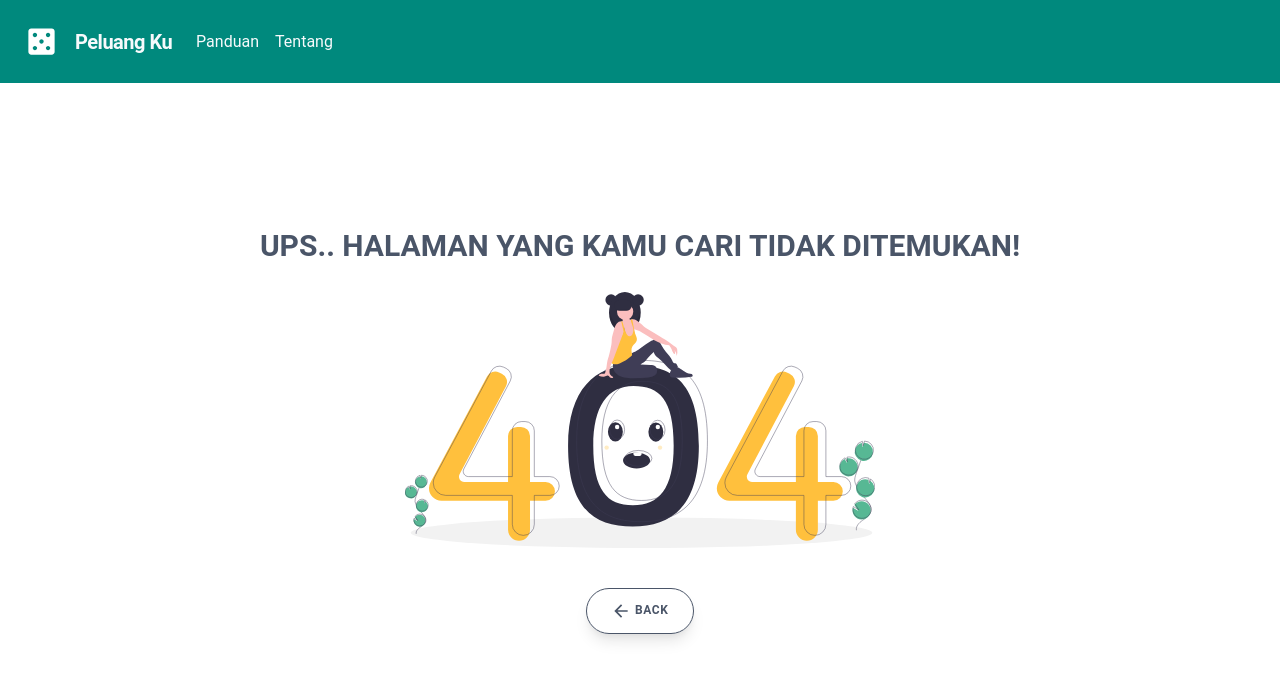
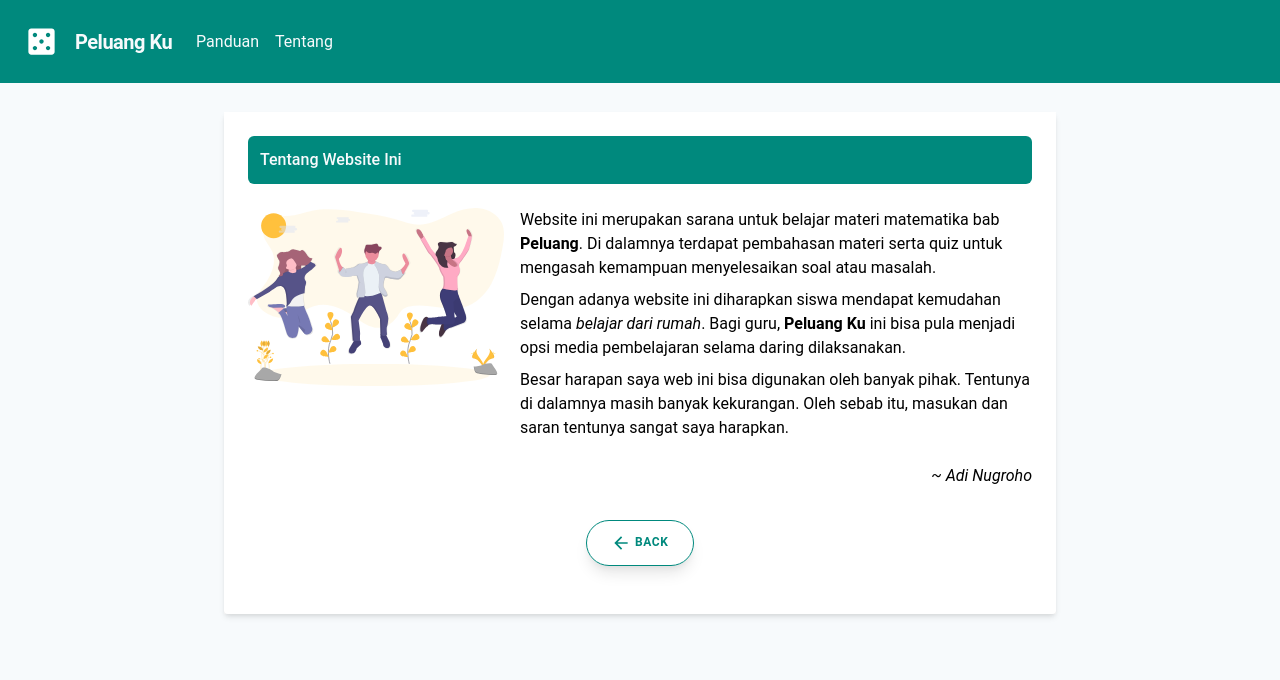
Before and after one commit to adiinugr/peluangku, a React (Create React App) app: page /tentang in a window 1280 px wide. Shown: the top 680 px of the page. Built offline with nearby package versions, Linux system fonts and the light colour scheme.

Commit message:
tambah panduan dan tentang plus fix mathjax

```diff
--- a/package.json
+++ b/package.json
@@ -1,7 +1,7 @@
 {
   "name": "peluangku",
   "version": "0.1.0",
-  "private": false,
+  "private": true,
   "homepage": "https://adiinugr.github.io/peluangku",
   "dependencies": {
     "@material-ui/core": "^4.11.0",
--- a/src/App.js
+++ b/src/App.js
@@ -10,6 +10,8 @@ import QuizLayout from './components/QuizLayout';
 import NotFound from './components/NotFound';
 import Test from './components/Test';
 import FinishMateri from './components/FinishMateri';
+import Tentang from './components/Tentang';
+import Panduan from './components/Panduan';
 
 function App() {
 
@@ -25,6 +27,9 @@ function App() {
             <Route path='/test' component={Test} />
             <Route path='/quiz' component={QuizLayout} />
             <Route path='/finish-materi' component={FinishMateri} />
+            <Route path='/tentang' component={Tentang} />
+            <Route path='/panduan' component={Panduan} />
+            <Route path='/peluangku' component={Jumbotron} />
             <Route path='*' component={NotFound} />
           </Switch>
         </div>
--- a/src/components/Header.js
+++ b/src/components/Header.js
@@ -17,7 +17,7 @@ function Header() {
 
     return (
         <div
-            className="flex items-center w-full justify-between flex-wrap bg-myColor-second p-6 fixed"
+            className="flex items-center w-full justify-between flex-wrap z-10 bg-myColor-second p-6 fixed"
         >
             <div className="flex items-center flex-shrink-0 text-white mr-6">
                 <CasinoIcon fontSize="large" />
--- /dev/null
+++ b/src/components/Panduan.js
@@ -0,0 +1,48 @@
+import React from 'react'
+import ArrowBackIcon from '@material-ui/icons/ArrowBack'
+
+import Celebration from '../assets/svg/celebration.svg'
+import { Link } from 'react-router-dom'
+
+const Panduan = () => {
+    return (
+        <div className="py-4 lg:py-8 lg:px-56 bg-gray-100" style={{ height: "calc(100vh - 5rem)" }}>
+            <div className="container mx-auto">
+                <div className="bg-white">
+                    <div className="w-full rounded p-6 shadow-md">
+                        <div className="bg-myColor-second text-gray-100 font-medium p-3 mb-6 rounded-md" >
+                            Panduan Penggunaan Website Ini
+                        </div>
+                        <div className="flex flex-col items-center md:items-start md:flex-row">
+                            <div className="w-1/2 md:w-1/3">
+                                <img src={Celebration} alt="" />
+                            </div>
+                            <div className="w-full md:w-2/3 mt-6 lg:mt-0 lg:ml-4">
+                                <p className="mb-2">
+                                    Sebelum mulai belajar di web ini kamu harus memasukkan namamu terlebih dahulu. Kamu boleh isi apa saja. Ini hanya <em>pemanis</em> saja agar lebih asyik.
+                                </p>
+                                <p className="mb-2">
+                                    Secara umum, web ini dibagi menjadi dua bagian yaitu materi dan quiz. Kamu harus mempelajari keseluruhan materi terlebih dahulu agar bisa mengerjakan quiz.
+                                </p>
+                                <p className="mb-6">
+                                    Di sela-sela materi ada <em>mini test</em> yang harus dikerjakan dengan benar. Jika tidak, maka tidak bisa lanjut ke pembahasan selanjutnya. Tenang saja, soal-soalnya tidak sulit kok, menurut saya hahaha.
+                                </p>
+                                <p className="mb-6">
+                                    Selamat belajar dan tetap semangat!
+                                </p>
+                            </div>
+                        </div>
+                        <div className="flex mt-2 justify-center">
+                            <Link to="/">
+                                <button className="btn py-3 px-6 text-xs m-6 bg-transparent text-myColor-second border border-myColor-second"><ArrowBackIcon fontSize="small" /> BACK</button>
+                            </Link>
+                        </div>
+                    </div>
+                </div>
+            </div>
+        </div >
+
+    )
+}
+
+export default Panduan
--- /dev/null
+++ b/src/components/Tentang.js
@@ -0,0 +1,48 @@
+import React from 'react'
+import ArrowBackIcon from '@material-ui/icons/ArrowBack'
+
+import Celebration from '../assets/svg/celebration.svg'
+import { Link } from 'react-router-dom'
+
+const Tentang = () => {
+
+    return (
+
+        <div className="py-4 lg:py-8 lg:px-56 bg-gray-100" style={{ height: "calc(100vh - 5rem)" }}>
+            <div className="container mx-auto">
+                <div className="bg-white">
+                    <div className="w-full rounded p-6 shadow-md">
+                        <div className="bg-myColor-second text-gray-100 font-medium p-3 mb-6 rounded-md" >
+                            Tentang Website Ini
+                        </div>
+                        <div className="flex flex-col items-center md:items-start md:flex-row">
+                            <div className="w-1/2 md:w-1/3">
+                                <img src={Celebration} alt="" />
+                            </div>
+                            <div className="w-full md:w-2/3 mt-6 lg:mt-0 lg:ml-4">
+                                <p className="mb-2">
+                                    Website ini merupakan sarana untuk belajar materi matematika bab <strong>Peluang</strong>. Di dalamnya terdapat pembahasan materi serta quiz untuk mengasah kemampuan menyelesaikan soal atau masalah.
+                                </p>
+                                <p className="mb-2">
+                                    Dengan adanya website ini diharapkan siswa mendapat kemudahan selama <em>belajar dari rumah</em>. Bagi guru, <strong>Peluang Ku</strong> ini bisa pula menjadi opsi media pembelajaran selama daring dilaksanakan.
+                                </p>
+                                <p className="mb-6">
+                                    Besar harapan saya web ini bisa digunakan oleh banyak pihak. Tentunya di dalamnya masih banyak kekurangan. Oleh sebab itu, masukan dan saran tentunya sangat saya harapkan.
+                                </p>
+                                <p className="text-right"><em>~ Adi Nugroho</em></p>
+                            </div>
+                        </div>
+                        <div className="flex mt-2 justify-center">
+                            <Link to="/">
+                                <button className="btn py-3 px-6 text-xs m-6 bg-transparent text-myColor-second border border-myColor-second"><ArrowBackIcon fontSize="small" /> BACK</button>
+                            </Link>
+                        </div>
+                    </div>
+                </div>
+            </div>
+        </div >
+
+    )
+}
+
+export default Tentang
--- a/src/components/materi/Peluang.js
+++ b/src/components/materi/Peluang.js
@@ -1,7 +1,12 @@
 import React from 'react'
+import MathJax from 'react-mathjax'
 
 import Dadu from '../../assets/img/dadu.jpg'
 import MateriComp from './MateriComp'
+
+const tex = `P(A)=\\frac{N(A)}{N(S)}`
+const tex2 = `P(A)=\\frac{N(A)}{N(S)}=\\frac{1}{6}`
+const tex3 = `\\frac{1}{6}`
 
 const Peluang = () => {
     return (
@@ -15,6 +20,9 @@ const Peluang = () => {
                     </p>
                     <br />
                     <div className="text-center">
+                        <MathJax.Provider>
+                            <MathJax.Node formula={tex} />
+                        </MathJax.Provider>
                     </div>
                     <br />
                     <p>Dengan:</p>
@@ -29,12 +37,15 @@ const Peluang = () => {
                     </p>
                     <br />
                     <div className="text-center">
-
-
+                        <MathJax.Provider>
+                            <MathJax.Node formula={tex2} />
+                        </MathJax.Provider>
                     </div>
                     <br />
                     <p>
-                        Jadi, peluang muncul mata dadu 6 pada pelemparan sebuah dadu adalah. Dari sini bisa dipahami bahwa nilai dari peluang bergantung pada kejadian dan ruang sampelnya. Bagaimana? Tidak sulit kan belajar peluang?
+                        <MathJax.Provider>
+                            Jadi, peluang muncul mata dadu 6 pada pelemparan sebuah dadu adalah <MathJax.Node inline formula={tex3} />. Dari sini bisa dipahami bahwa nilai dari peluang bergantung pada kejadian dan ruang sampelnya. Bagaimana? Tidak sulit bukan belajar peluang?
+                         </MathJax.Provider>
                     </p>
                 </div>
             }
```
